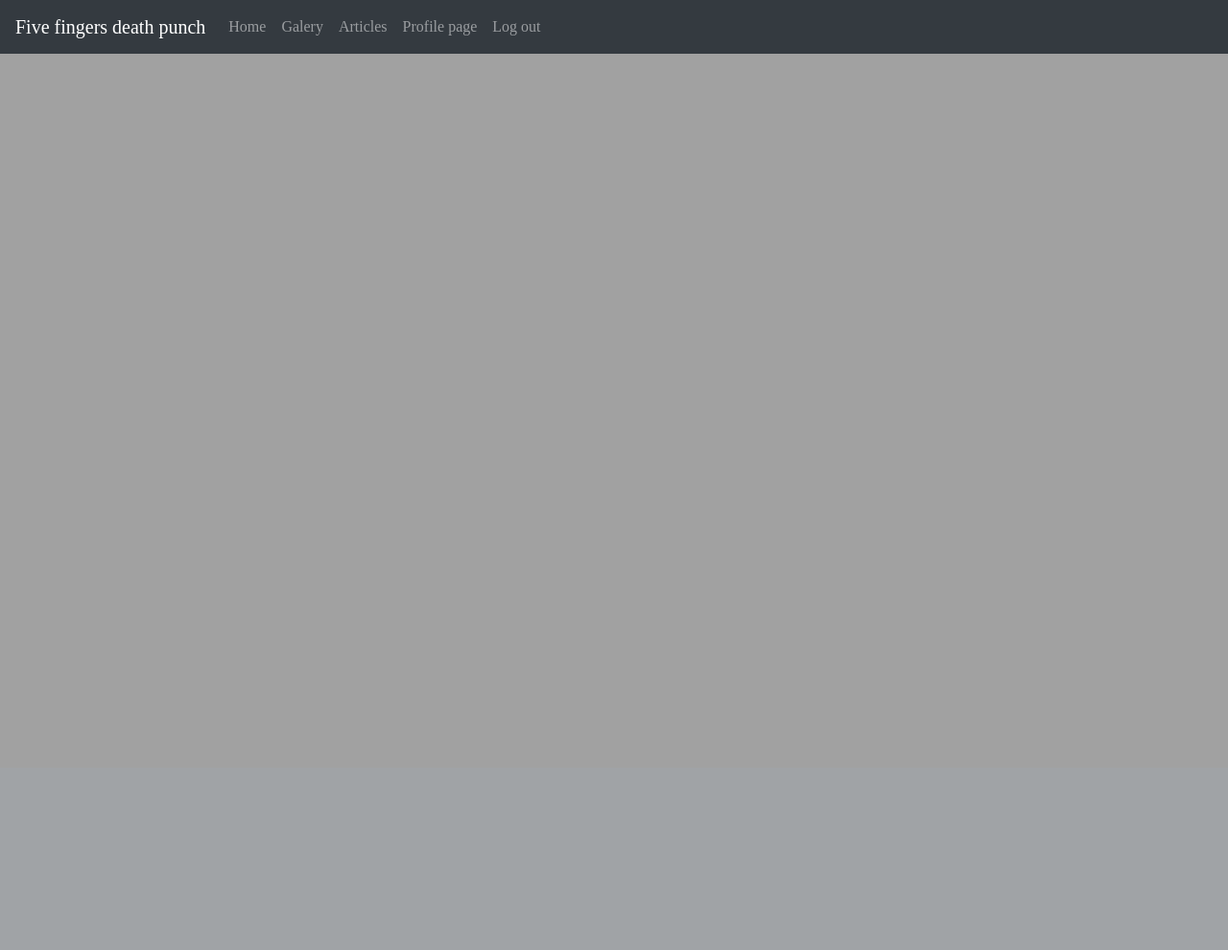
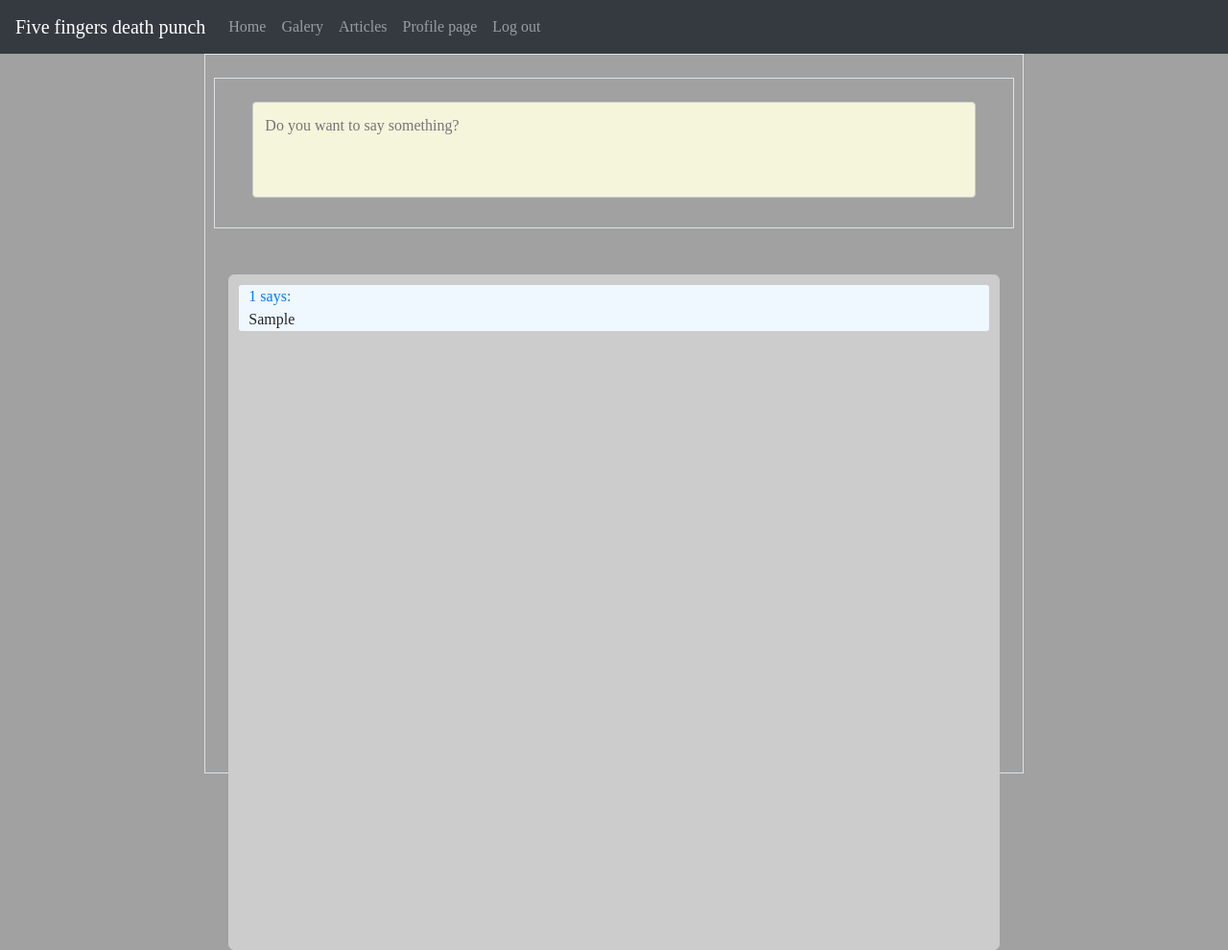
Before and after one commit to LiziEdgecom/php-html, a PHP site: page /Articles.php in a window 1280 px wide. Shown: the whole page at 96% size. Before the commit the page ends 56 px from the top, so only its background shows below. Run offline with PHP 8.4, Linux system fonts and the light colour scheme; the visitor is signed in with stand-in values (Sample User, id 1); tables that the repository leaves empty or names only in its code hold one stand-in row (values such as "Sample post"); some libraries are stand-ins or nearby versions.

Commit message:
Discusions completed

```diff
--- a/src/Articles.php
+++ b/src/Articles.php
@@ -5,3 +5,56 @@ include_once 'Header.php';
 if(!isset($_SESSION['userID'])){
     header("location: Login.php");
 }
+
+
+
+?>
+
+    <script src="https://code.jquery.com/jquery-3.3.1.slim.min.js"
+            integrity="sha384-q8i/X+965DzO0rT7abK41JStQIAqVgRVzpbzo5smXKp4YfRvH+8abtTE1Pi6jizo"
+            crossorigin="anonymous"></script>
+    <script src="https://cdnjs.cloudflare.com/ajax/libs/popper.js/1.14.7/umd/popper.min.js"
+            integrity="sha384-UO2eT0CpHqdSJQ6hJty5KVphtPhzWj9WO1clHTMGa3JDZwrnQq4sF86dIHNDz0W1"
+            crossorigin="anonymous"></script>
+
+
+    <link rel="stylesheet" href="https://cdnjs.cloudflare.com/ajax/libs/font-awesome/4.7.0/css/font-awesome.min.css">
+    <script src="https://ajax.googleapis.com/ajax/libs/jquery/3.4.1/jquery.min.js"></script>
+
+
+</head>
+<body>
+
+
+
+</div>
+</div>
+
+<div class="container col-8 border p-4" style="height: calc(100vh - 50px)">
+    <div
+    <div class="d-flex mb-5 row border p-4">
+        <form id="addForm" enctype="multipart/form-data" class="col-12" method="post">
+            <div class="chat">
+                <textarea class="entry" placeholder="Do you want to say something?" id="text"
+                          name="text"></textarea>
+            </div>
+
+
+
+        </form>
+
+
+    </div>
+
+    <div class="messages" >
+
+        <div class="message"></div>
+
+    </div>
+</div>
+
+<script src="JavaScripts/chat.js"></script>
+</body>
+
+
+</html>
--- a/src/Header.php
+++ b/src/Header.php
@@ -38,7 +38,7 @@
             </li>
 
             <li class=\"nav-item\">
-                <a href=\"Aticles.php\" class=\"nav-link\">Articles</a>
+                <a href=\"Articles.php\" class=\"nav-link\">Articles</a>
             </li>
                     <li class=\"nav-item\">
                     <a href=\"Profile.php\" class=\"nav-link\">Profile page</a>
@@ -51,7 +51,7 @@
                     </li>
                 ";
 
-            }else{
+            }else {
                 echo"
                 <li class=\"nav-item\">
                 <a href=\"SignUp.php\" class=\"nav-link\">Sign Up</a>
--- a/src/Styles/layout.css
+++ b/src/Styles/layout.css
@@ -89,6 +89,28 @@ html * {
     padding: 20px;
 
 }
+.messages{
+
+   height: 500px;
+   border:1px solid #ccc;
+    width: auto;
+    height: 55vw;
+    padding: 10px;
+    overflow-y: scroll;
+    background-color: #cccccc;
+    border-radius: 6px;
+}
+
+.entry{
+
+
+    width: 100%;
+    height: 100px;
+    background-color: beige;
+    resize: none;
+}
+
+
 .login-form {
     margin-top: 10%;
     margin-right: 30%;
--- /dev/null
+++ b/src/includes/Achat.php
@@ -0,0 +1,51 @@
+<?php
+session_start();
+
+require "Chat.php";
+
+?>
+
+
+<?php
+if(!isset($_POST)){
+    echo"sss";
+}
+
+if(isset($_POST['method'])===true && empty($_POST['method'])===false){
+    $chat = new Chat();
+    $method = trim($_POST['method']);
+
+     ?><?php
+    if($method === 'fetch'){
+
+        $messages=$chat->fetchMessages();
+        if(empty($messages)===true){
+            echo 'There are actualy no messages';
+        }
+        else{
+            foreach ($messages as $message){
+                ?>
+                <div class="message" style="background-color: aliceblue; border-radius: 3px;" >
+                <a href ='#' style="padding-left: 10px;"><?php echo $message['UID']?> says:</a>
+                <p style="padding-left: 10px;"><?php echo nl2br($message['data']) ?></p></div>
+                <div style="padding-top: 3px"></div>
+                <?php
+            }
+
+
+
+        }
+    }
+    else if($method ==='throw' && isset($_POST['message'])===true){
+        echo "i was here";
+        $mess = trim($_POST['message']);
+        ?><script>alert( "we are here" )</script><?php
+        if(empty($mess)===false){
+            $chat->throwMessages($_SESSION['userID'],$mess) ;
+        }
+
+    }
+
+}
+
+?>
--- /dev/null
+++ b/src/includes/Chat.php
@@ -0,0 +1,24 @@
+<?php
+require 'Core.php';
+class Chat extends Core{
+    public function fetchMessages(){
+        //query
+        $this->query("SELECT articles.data,
+                                   users.userID,
+                                    users.UID
+                                    FROM articles
+                                    JOIN users
+                                    ON articles.UID = users.userID
+                                    ORDER BY id DESC
+        ");
+        return $this->rows();
+        //return rows
+    }
+
+    public function throwMessages($userId,$message){
+
+       $this->query("INSERT INTO articles (UID, data)
+                          VALUES ( '" . (int)$userId . "' , '" . $this->db->real_escape_string(htmlentities($message)) . "')");
+    }
+
+}
--- /dev/null
+++ b/src/includes/Core.php
@@ -0,0 +1,24 @@
+<?php
+
+class Core{
+    protected $db , $result;
+    private $rows;
+
+    public function __construct()
+    {
+        $this->db = new mysqli('localhost','root', '','ffdpserver');
+
+    }
+
+    public  function query($sql){
+        $this->result = $this->db->query($sql);
+    }
+
+    public  function rows(){
+        for($x=1; $x<= $this->db->affected_rows; $x++){
+            $this->rows[] = $this->result->fetch_assoc();
+        }
+    return $this->rows;
+    }
+
+}
--- a/src/includes/functions.inc.php
+++ b/src/includes/functions.inc.php
@@ -109,7 +109,7 @@ function loginUser($conn,$username,$pwd){
         session_start();
         $_SESSION["userID"]= $uidExist["userID"];
         $_SESSION["UID"]= $uidExist["UID"];
-        $_SESSION["userEmail"]= $uidExist["email"];
+
 
         header("location:../index.php");
         exit();
--- /dev/null
+++ b/src/includes/init.php
@@ -0,0 +1 @@
+<?php
```
Also changed, not shown: src/JavaScripts/chat.js (added, +42 -0 lines), src/includes/comments.inc.php (deleted, +0 -30 lines).
